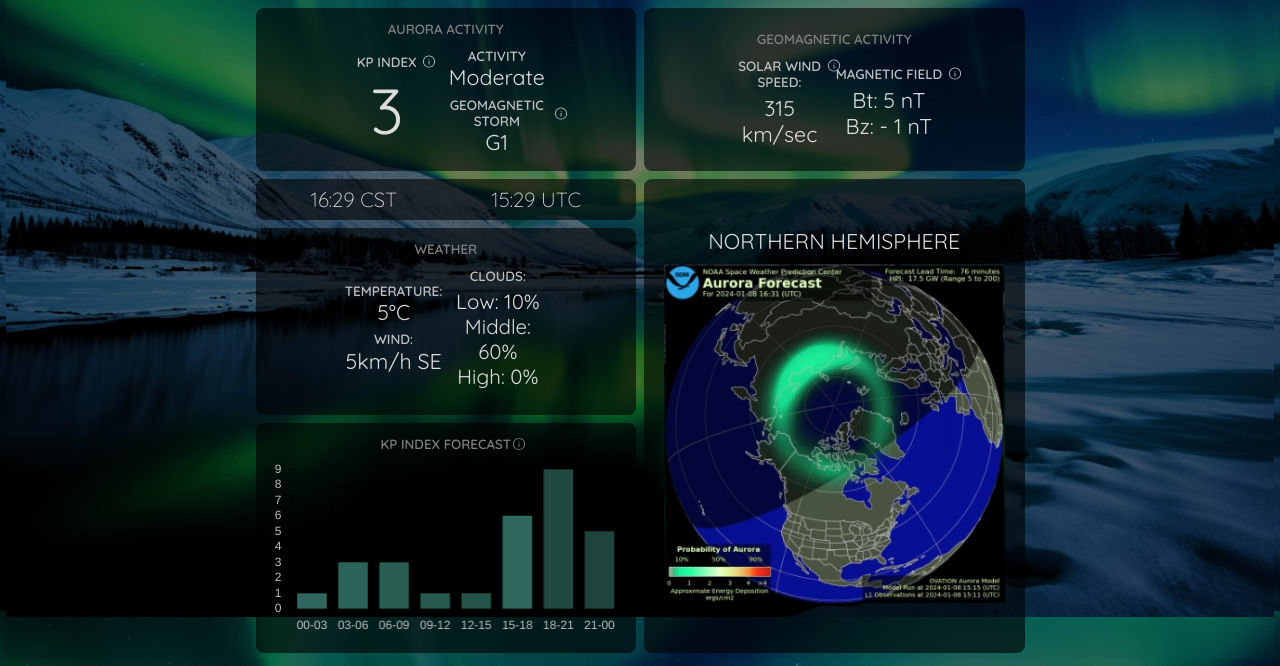
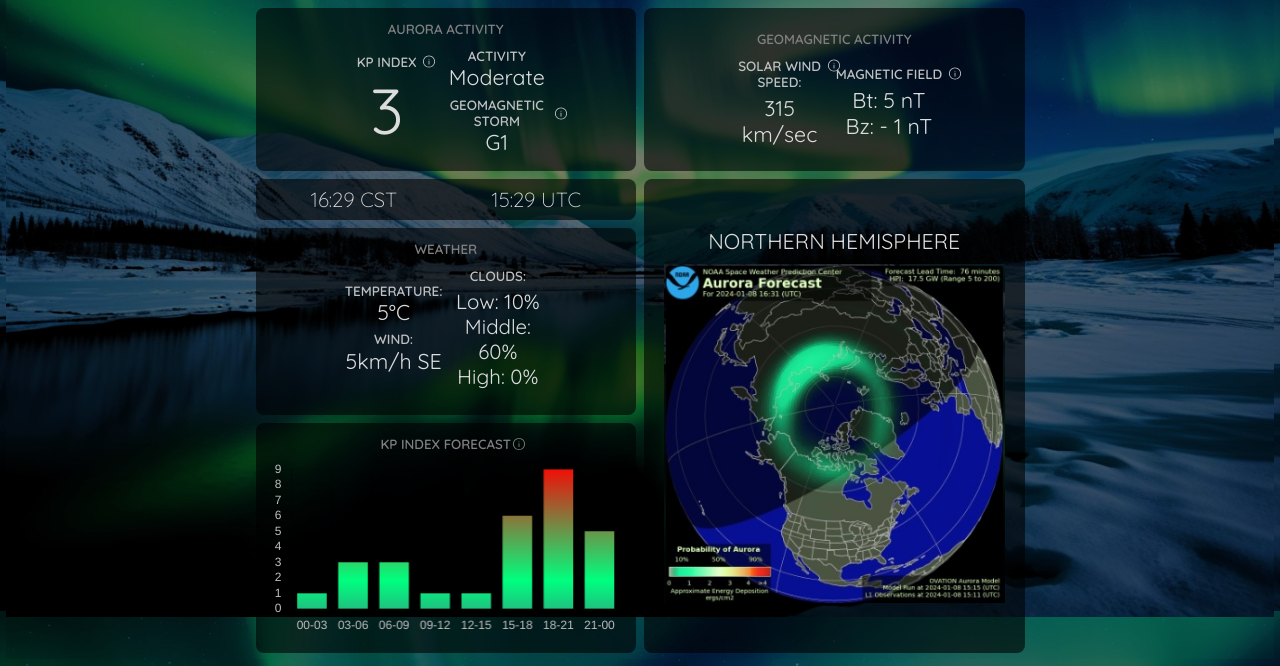
Before and after one commit to BelanovaMartinaTrain/EasyChoosey, a website: page index.html in a window 1280 px wide. Shown: the part 189-855 px from the top of the page. Drawn offline with nearby package versions, Linux system fonts and the light colour scheme.

Commit message:
testing aurora site design with respositivity

```diff
--- a/index.html
+++ b/index.html
@@ -142,27 +142,23 @@
             <canvas id="myChart" style="color: white;"></canvas>
             <script src="https://cdnjs.cloudflare.com/ajax/libs/Chart.js/2.9.4/Chart.js"></script>
             <script>
+                const myChart = document.getElementById("myChart")
+                const ctx = myChart.getContext("2d")
                 const xValues = ["00-03", "03-06", "06-09", "09-12", "12-15", "15-18", "18-21", "21-00"];
                 const yValues = [1, 3, 3, 1, 1, 6, 9, 5, 2];
-                const barColors = [
-                  "rgba(47, 105, 93,1)",
-                  "rgba(47, 105, 93,0.95)",
-                  "rgba(47, 105, 93,0.9)",
-                  "rgba(47, 105, 93,0.85)",
-                  "rgba(47, 105, 93,0.8)",
-                  "rgba(47, 105, 93,1.75)",
-                  "rgba(47, 105, 93,0.7)",
-                  "rgba(47, 105, 93,0.65)",
-                  "rgba(47, 105, 93,0.6)",
-                  "rgba(47, 105, 93,0.55)"
-                ];
+
+                const gradient = ctx.createLinearGradient(0, 0, 0, 237)
+                gradient.addColorStop(0, "red")
+                gradient.addColorStop(0.5, "SpringGreen")
+                gradient.addColorStop(1, "purple")
+
 
                 new Chart("myChart", {
                   type: "bar",
                   data: {
                     labels: xValues,
                     datasets: [{
-                      backgroundColor: barColors,
+                      backgroundColor: gradient,
                       data: yValues
                     }]
                   },
```
